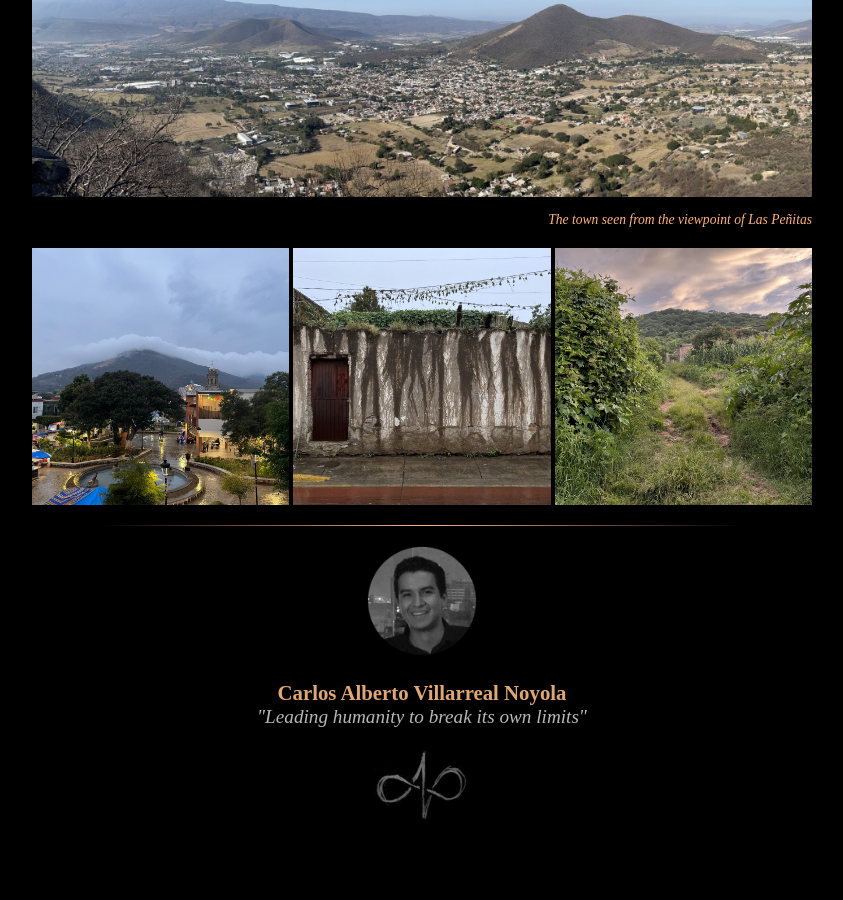
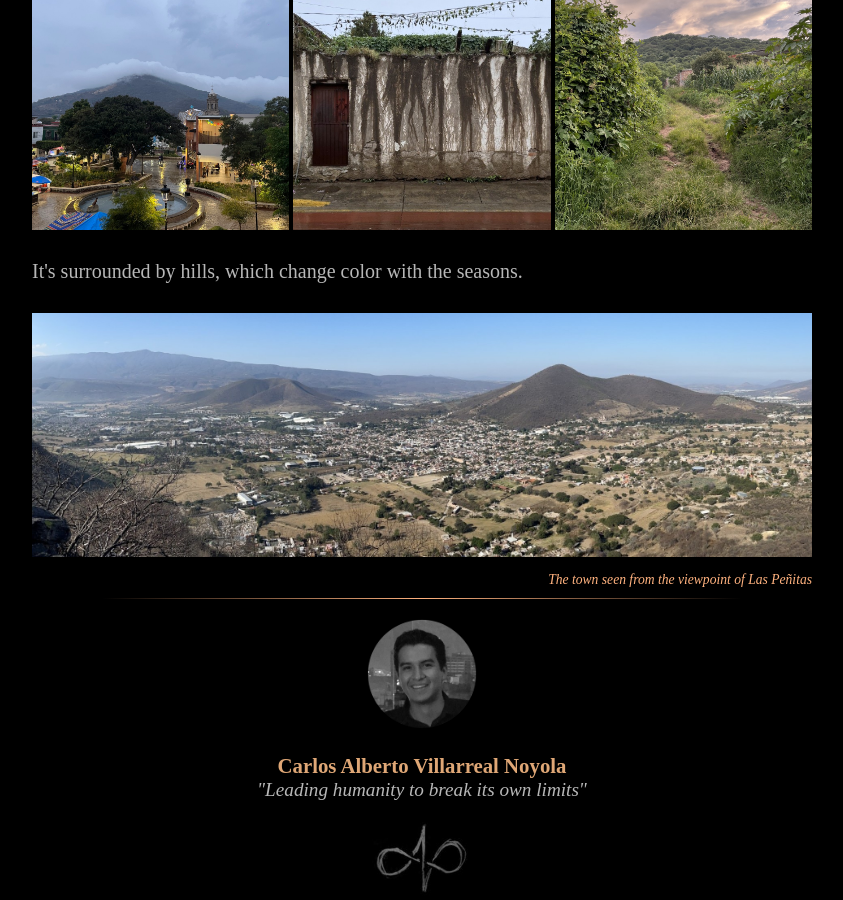
Before and after one commit to ElCaballerodelaTierra/Abstractions, a Jekyll site: the page built from _pages/tlajomulco.md, in a window 1280 px wide and 900 px high, scrolled down 2076 px. Shown: the whole window, without its empty margins (218-1061 px from the left). Built offline with Jekyll 4.4.1, drawn with Linux system fonts in a browser that asks for light colours; some web fonts are replaced; a script that is not in the unit is left out; before the commit the page ends 2937 px from its top, so only the background shows below that.

Commit message:
Ajustes en el acomodo de las páginas

```diff
--- a/_pages/tlajomulco.md
+++ b/_pages/tlajomulco.md
@@ -54,19 +54,20 @@ Espero la llegada del amanecer, sobre mí las nubes ocultas en la noche comienza
 
 <p class="content-en">The small town where I grew up has changed in the last years, but it's still my home even if I'm far from it.</p>
 
+<div class="gallery">
+  <div class="gallery-item"><img src="/assets/tlajomulco/galería/un-día-nublado.JPEG" alt="Un día nublado" loading="lazy"> <figcaption class="content-es">Las nubes acarician a las montañas en los días lluviosos</figcaption> <figcaption class="content-en">The clouds caress the mountains on rainy days</figcaption></div>
+  <div class="gallery-item"><img src="/assets/tlajomulco/galería/segunda-galeria/casa-en-la-lluvia.JPG" alt="La lluvia es una artista" loading="lazy"> <figcaption class="content-es">La lluvia es una artista sobre las fachadas de las casas</figcaption> <figcaption class="content-en">Rain is an artist on the houses' facades</figcaption></div>
+  <div class="gallery-item"><img src="/assets/tlajomulco/galería/segunda-galeria/inicio-sendero.JPG" alt="Inicio del sendero a la cima de las montañas" loading="lazy"> <figcaption class="content-es">Inicio del sendero a la cima de las montañas</figcaption> <figcaption class="content-en">Start of the trail to the top of the mountains</figcaption></div>
+</div>
 
-<figure class="expandible">
+<p class="content-es">Está rodeado de cerros, que cambian de color con las estaciones.</p>
+<p class="content-en">It's surrounded by hills, which change color with the seasons.</p>
+
+<figure class="expandible" style="padding-top: 20px;">
   <img src="/assets/tlajomulco/Vista desde el cerro.JPEG" alt="Vista desde el mirador de las Peñitas">
   <figcaption class="content-es">El pueblo visto desde el mirador de las Peñitas</figcaption>
   <figcaption class="content-en">The town seen from the viewpoint of Las Peñitas</figcaption>
 </figure>
-
-<div class="gallery">
-  <div class="gallery-item"><img src="/assets/tlajomulco/galería/un-día-nublado.JPEG" alt="Un día nublado" loading="lazy"> <figcaption class="content-es">Las nubes siempre acarician a las montañas en los días lluviosos</figcaption> <figcaption class="content-en">The clouds always caress the mountains on rainy days</figcaption></div>
-  <div class="gallery-item"><img src="/assets/tlajomulco/galería/segunda-galeria/casa-en-la-lluvia.JPG" alt="La lluvia es una artista" loading="lazy"> <figcaption class="content-es">La lluvia es una artista sobre las fachadas de las casas</figcaption> <figcaption class="content-en">Rain is an artist on the houses' facades</figcaption></div>
-  <div class="gallery-item"><img src="/assets/tlajomulco/galería/segunda-galeria/inicio-sendero.JPG" alt="Las montañas cambian sus colores durante la temporada de lluvias" loading="lazy"> <figcaption class="content-es">Las montañas cambian sus colores en la temporada de lluvias</figcaption> <figcaption class="content-en">The mountains change their colors during the rainy season</figcaption></div>
-</div>
-
 
 <div style="display: none; flex-direction: column; gap: 15px;">
 
```
